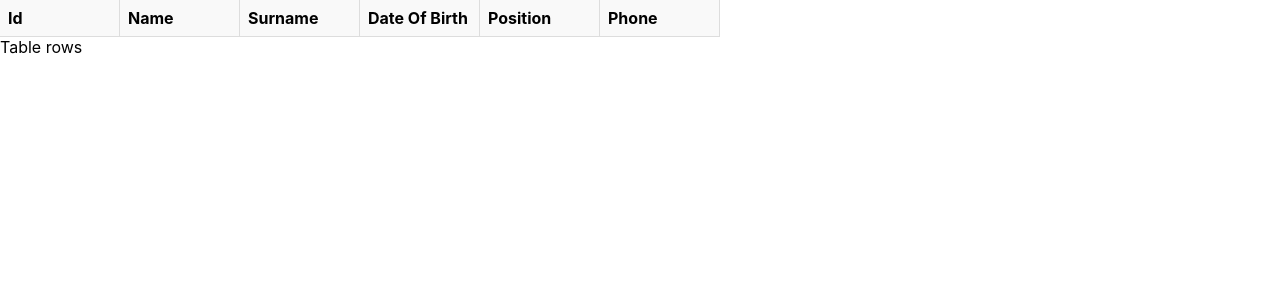
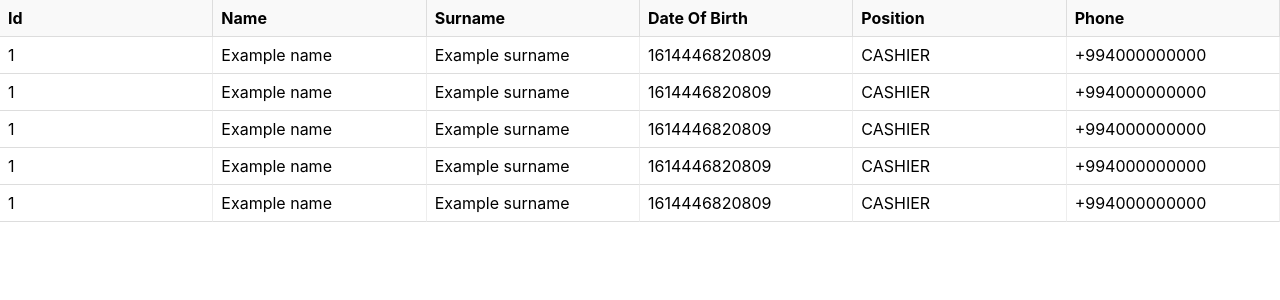
Before and after one commit to Profile/nextjs-datasheet, a Next.js app: page /sheets in a window 1280 px wide. Shown: the top 300 px of the page. Built offline with nearby package versions, Linux system fonts and the light colour scheme.

Commit message:
Add basic table content with styles

```diff
--- a/pages/sheets/index.js
+++ b/pages/sheets/index.js
@@ -2,10 +2,10 @@ import Head from 'next/head';
 import styles from '../../styles/Sheets.module.css'
 
 const employee = () => ({
-    id: Date.now(),
+    id: 1,
     name: 'Example name',
     surname: 'Example surname',
-    dateOfBirth: Date.now().toLocaleString(),
+    dateOfBirth: '1614446820809',
     position: 'CASHIER',
     phone: '+994000000000'
 });
@@ -35,7 +35,23 @@ export default function Sheets() {
                   </div>
               </div>
               <div> {/* TODO: Search functionality*/} </div>
-              <div className={styles.tableContentRows}> Table rows </div>
+              <div className={styles.tableContent}>
+
+                        {
+                            employees.map((employee, employeeIndex) => (
+                                <div className={styles.tableContentRows} key={employeeIndex}>
+                                    {headerCells.map(cell => (
+                                        <div className={styles.tableContentCell} key={cell}>
+                                            <div className={styles.tableContentCellValue}>
+                                                {employee[cell]}
+                                            </div>
+                                        </div>
+                                    ))}
+                                </div>
+                            ))
+                        }
+
+              </div>
           </div>
           {/* TODO: Some basic validations (date, phone number validation etc.)*/}
           {/* TODO: Pagination*/}
--- a/styles/Sheets.module.css
+++ b/styles/Sheets.module.css
@@ -6,11 +6,7 @@
 
 }
 
-.tableContentRows {
-
-}
-
-.tableHeaderRows {
+.tableHeaderRows, .tableContentRows {
     display: flex;
     flex-shrink: 0;
     flex: 1;
@@ -25,3 +21,23 @@
     border-bottom: 1px solid #ddd;
     min-width: var(--defaultCellWidth);
 }
+
+.tableContentCell {
+    padding: 8px;
+    border-right: 1px solid #eee;
+    border-bottom: 1px solid #ddd;
+}
+
+.tableContentCellValue {
+    white-space: nowrap;
+    text-overflow: ellipsis;
+    overflow: hidden;
+    height: inherit;
+}
+
+.tableContentRows:hover {
+    background-color: #eee;
+}
+.tableHeaderCell, .tableContentCell {
+    width: 100%;
+}
```
